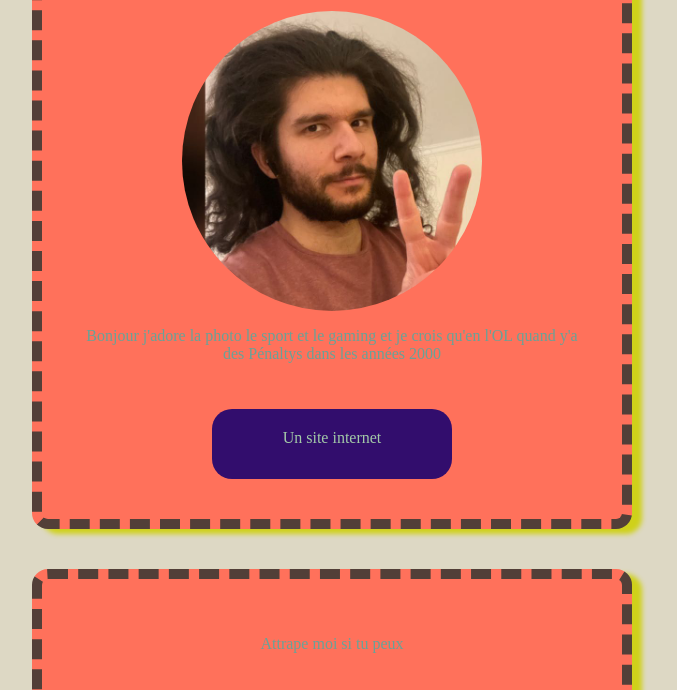
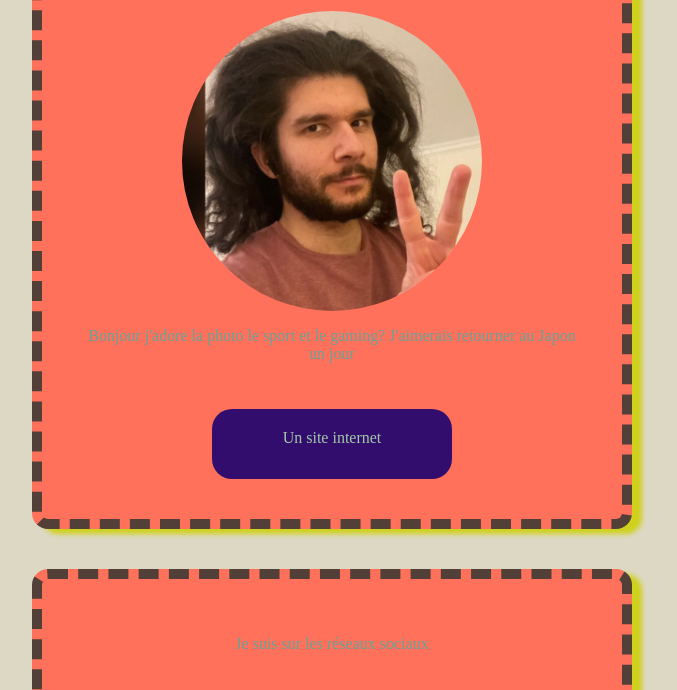
Before and after one commit to m-franc/profile, a plain HTML site: page index.html in a window 1280 px wide. Shown: the part 250-940 px from the top of the page, without its empty margins (308-985 px from the left). Drawn offline with Linux system fonts and the light colour scheme; a web font is replaced by a local one.

Commit message:
my profile page

```diff
--- a/index.html
+++ b/index.html
@@ -17,11 +17,11 @@
       <div class="card-white">
         <h1>Hello I'm maxouFlonChoungSaikou !</h1>
         <img class="img-circle" src="images/max.jpg" width="300px">
-        <p>Bonjour j'adore la photo le sport et le gaming et je crois qu'en l'OL quand y'a des Pénaltys dans les années 2000</p>
+        <p>Bonjour j'adore la photo le sport et le gaming? J'aimerais retourner au Japon un jour</p>
         <a id="button-under-picture" class="button" href="https://fr.wikipedia.org/wiki/Internet" target="_blank">Un site internet</a>
       </div>
       <div class="card-white">
-        <p>Attrape moi si tu peux</p>
+        <p>Je suis sur les réseaux sociaux</p>
         <ul class="list-inline" id="social-media">
           <li>
             <a href="https://github.com/m-franc" target="_blank">
```
